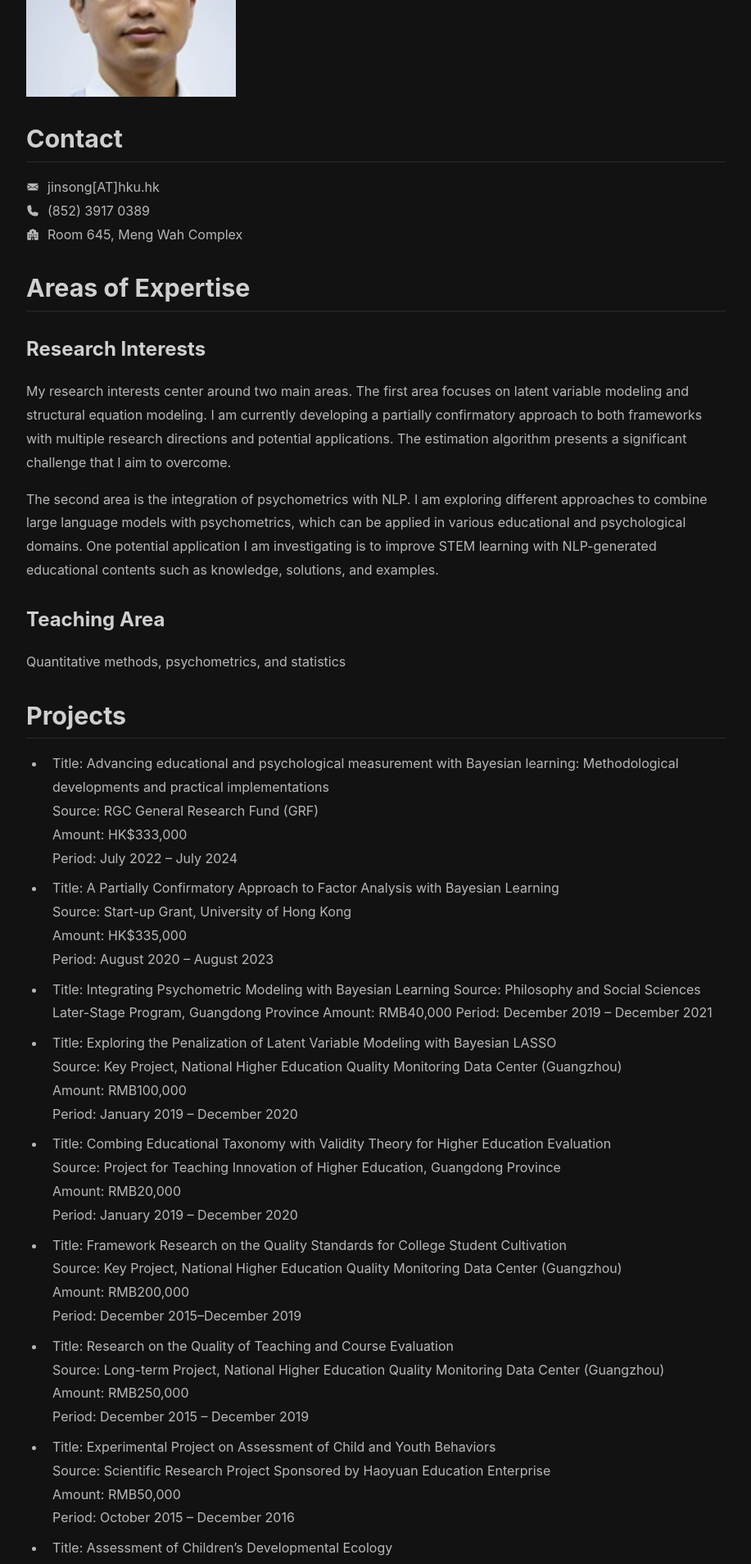
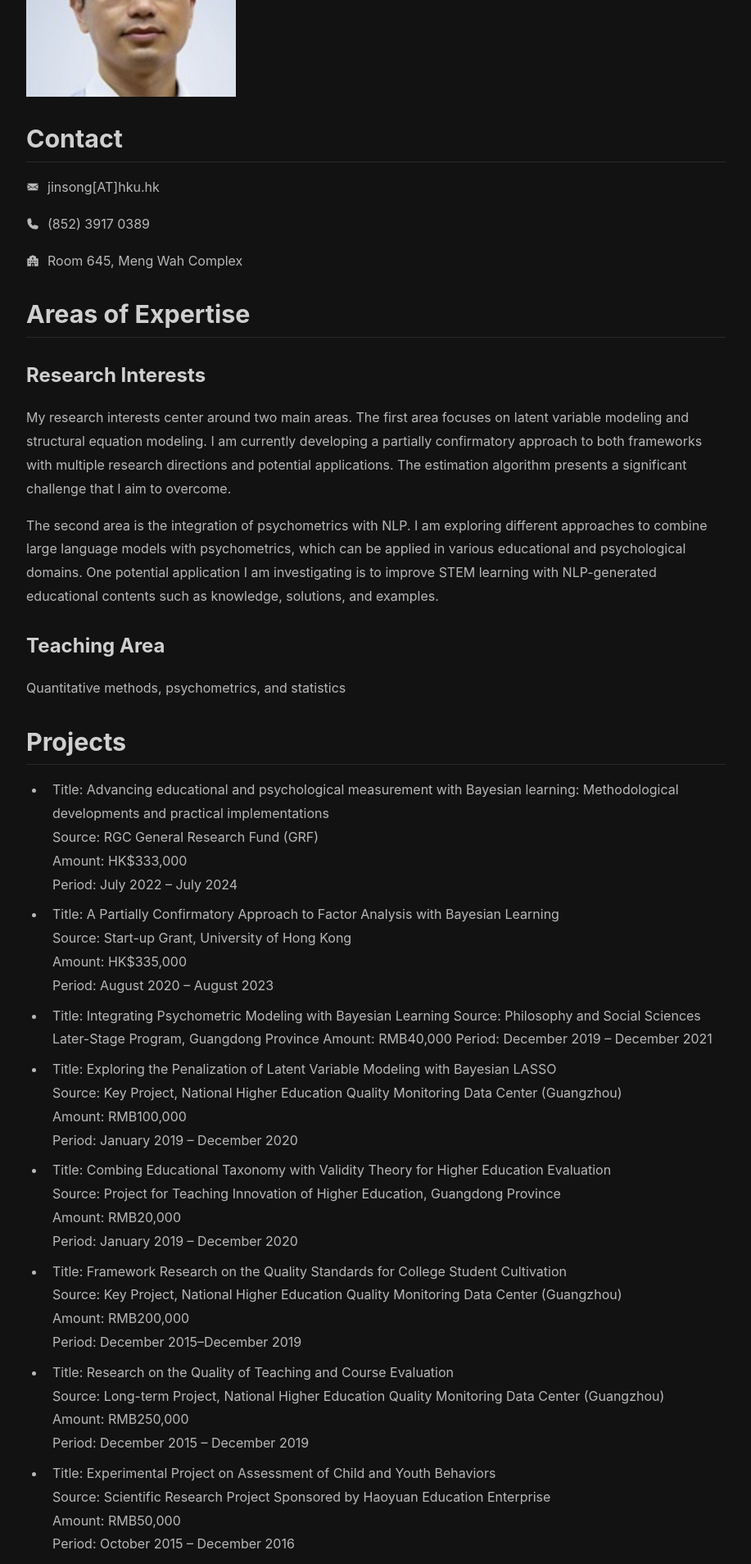
Before and after one commit to psychometrics-ds/psychometrics-ds.github.io, a Jekyll site: the page built from _people/jinsong-chen.md, in a window 1280 px wide. Shown: the part 549-2457 px from the top of the page at 82% size, without its empty margins (71-988 px from the left). Built offline with Jekyll 4.4.1, drawn with Linux system fonts in a browser that asks for light colours; nearby versions of some CDN libraries.

Commit message:
Update jinsong-chen.md

```diff
--- a/_people/jinsong-chen.md
+++ b/_people/jinsong-chen.md
@@ -18,17 +18,17 @@ BSc (SCUT), MA (GWU), EdD (GWU), Postdoc (Rutgers)
 
 ## Contact
 
-<div class="contact-info" style="display: flex; align-items: center;">
+<div class="contact-info" style="display: flex; align-items: center; margin-bottom: 1em;">
   <img class="icon" src="/assets/icons/email.svg">
   <span>jinsong[AT]hku.hk</span>
 </div>
 
-<div class="contact-info" style="display: flex; align-items: center;">
+<div class="contact-info" style="display: flex; align-items: center; margin-bottom: 1em;">
   <img class="icon" src="/assets/icons/phone.svg">
   <span>(852) 3917 0389</span>
 </div>
 
-<div class="contact-info" style="display: flex; align-items: center;">
+<div class="contact-info" style="display: flex; align-items: center; margin-bottom: 1em;">
   <img class="icon" src="/assets/icons/school.svg">
   <span>Room 645, Meng Wah Complex</span>
 </div>
```
